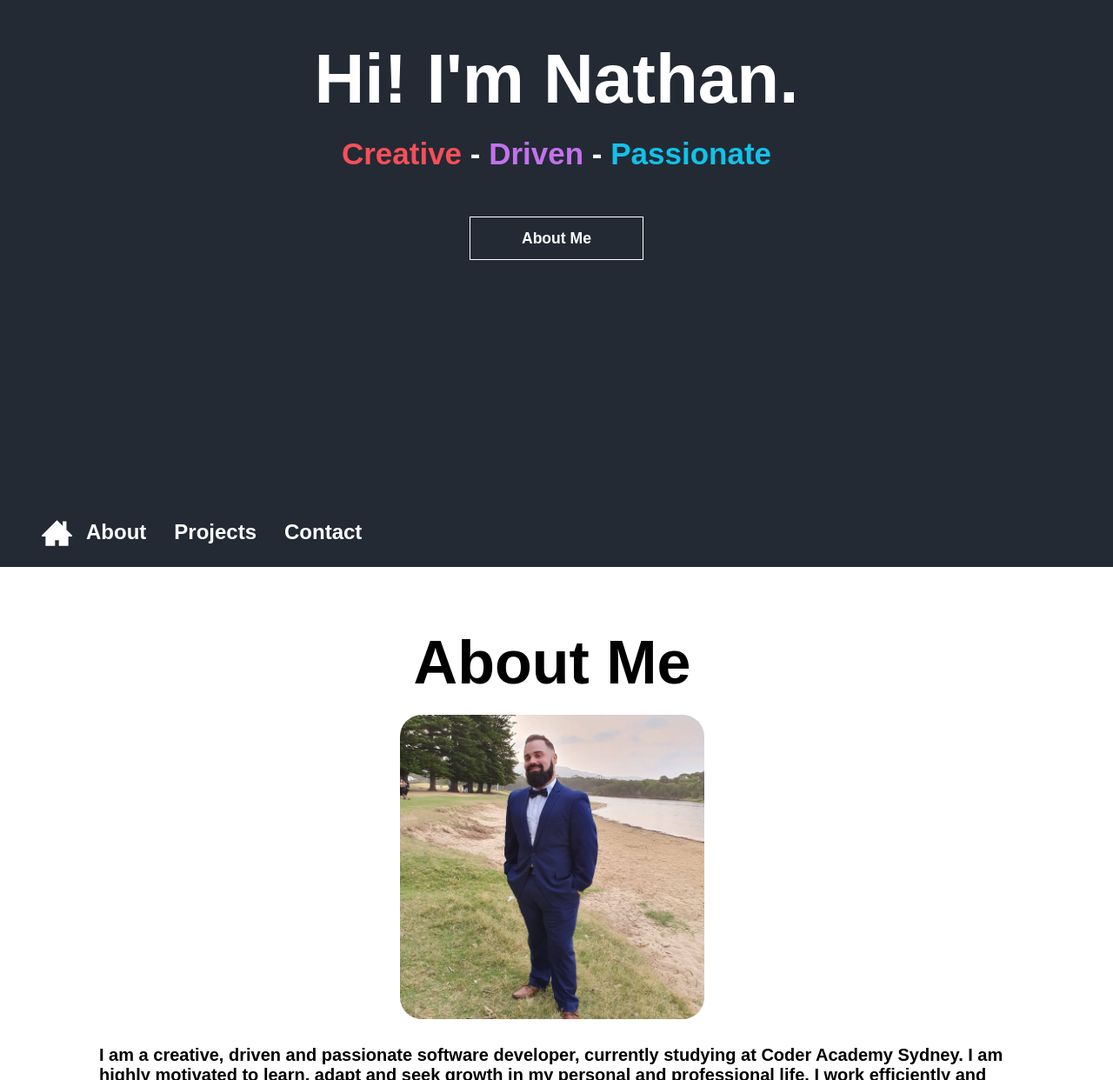
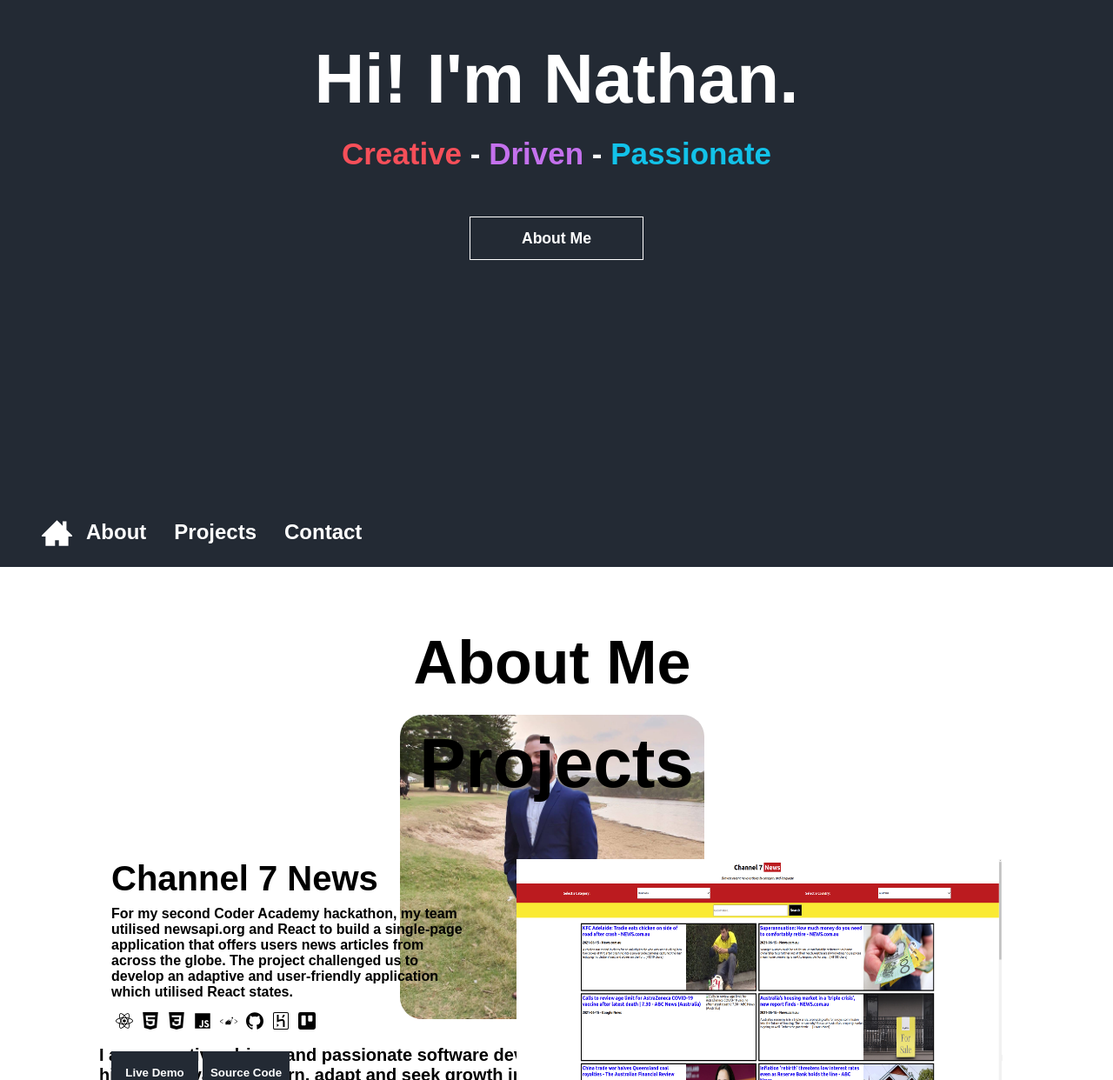
Before and after one commit to NJBLAGA/Portfolio-V2, a React (Create React App) app: page / in a window 1280 px wide. Shown: the part 228-1470 px from the top of the page at 87% size. Built offline with nearby package versions, Linux system fonts and the light colour scheme.

Commit message:
fixed screen bug for small laptops/devices

```diff
--- a/src/components/styled-components/About.js
+++ b/src/components/styled-components/About.js
@@ -67,7 +67,7 @@ export const AboutContainer = styled.div`
 
   /* Medium devices (landscape tablets, 768px and up) */
   @media only screen and (min-width: 1200px) {
-    height: 80vh;
+    height: 0vh;
   }
 
   /* Medium devices (landscape tablets, 768px and up) */
```
